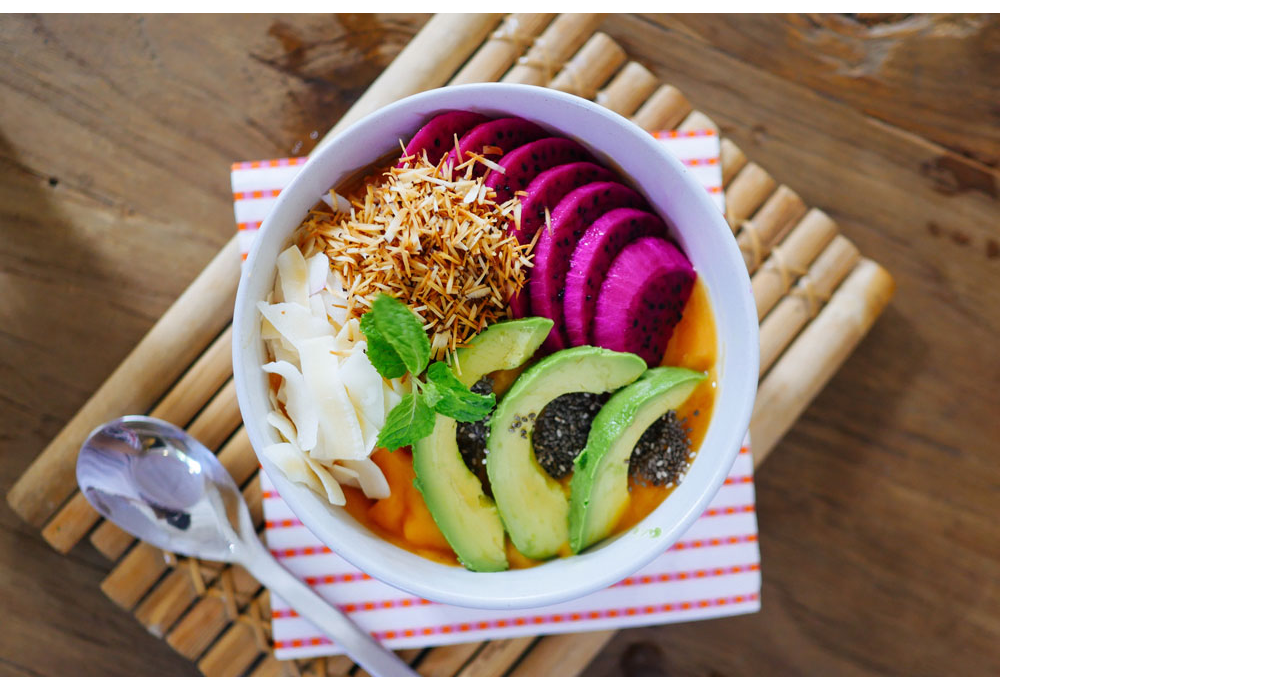
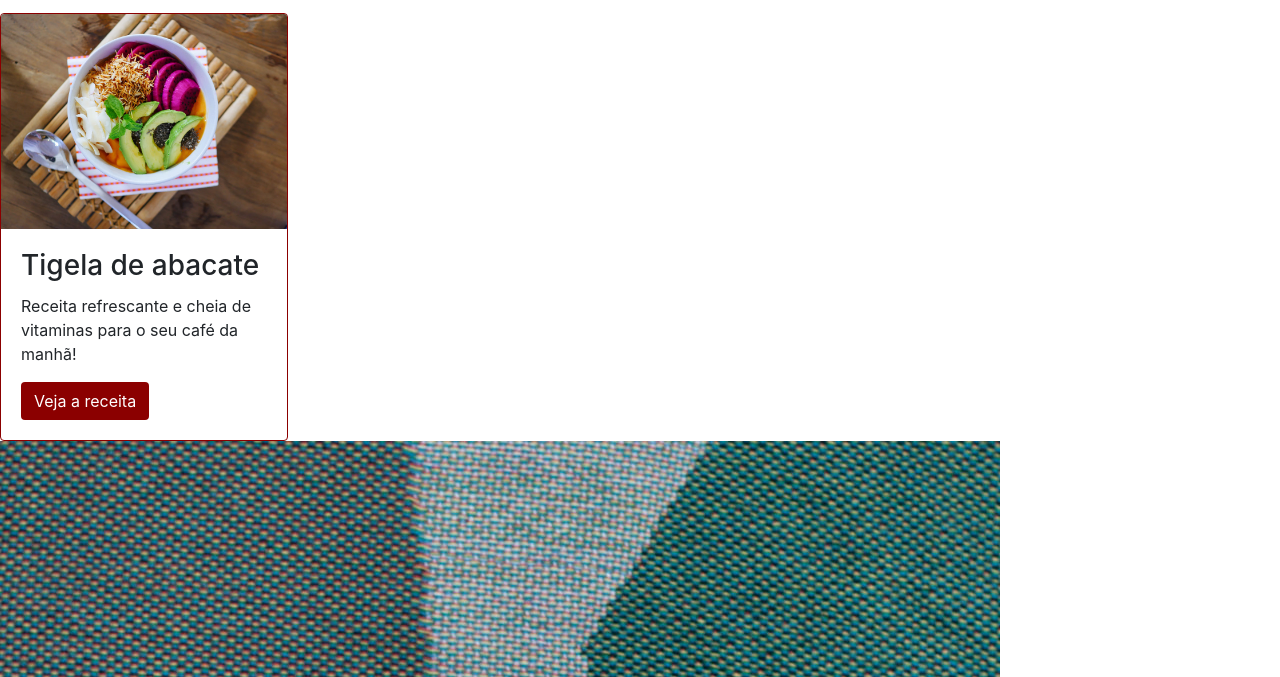
Before and after one commit to jobemcamera/bootstrap-landing-page-alura, a plain HTML site: page index.html in a window 1280 px wide. Shown: the part 643-1320 px from the top of the page. Drawn offline with nearby package versions, Linux system fonts and the light colour scheme.

Commit message:
criação do card com inserção de novas classes

```diff
--- a/index.html
+++ b/index.html
@@ -70,9 +70,18 @@
     <h1 class="text-center fonte-titulo cor-especial pt-5">Receitas para economizar e ganhar saúde</h1>
     <p class="text-center text-secondary pb-5 pt-2">Nossas receitas ajudam você a aproveitar melhor os alimentos, economizar, ganhar tempo e praticidade</p>
 
-    <img src="src/img/receita-abacate.jpg" alt="tigela com salada de abacate, vista superior">
-    <h3>Tigela de abacate</h3>
-    <p>Receita refrescante e cheia de vitaminas para o seu café da manhã!</p>
+
+    <!--CARDS-->
+    <div class="card borda-cor-especial" style="width: 18rem;">
+        <img class="card-img-top" src="src/img/receita-abacate.jpg" alt="tigela com salada de abacate, vista superior">
+        <div class="card-body">
+            <h3 class="card-title">Tigela de abacate</h3>
+            <p class="card-text">Receita refrescante e cheia de vitaminas para o seu café da manhã!</p>
+            <a href="#" class="btn botao-cor-especial">Veja a receita</a>
+        </div>
+    </div>
+
+
 
     <img src="src/img/receita-kiwi.jpg" alt="tigela de mingau com kiwi, vista superior">
     <h3>Salada de kiwi</h3>
--- a/src/style.css
+++ b/src/style.css
@@ -11,3 +11,12 @@
 .cor-especial {
     color: darkred;
 }
+
+.botao-cor-especial {
+    background-color: darkred;
+    color: white;
+}
+
+.borda-cor-especial {
+    border-color: darkred;
+}
```
